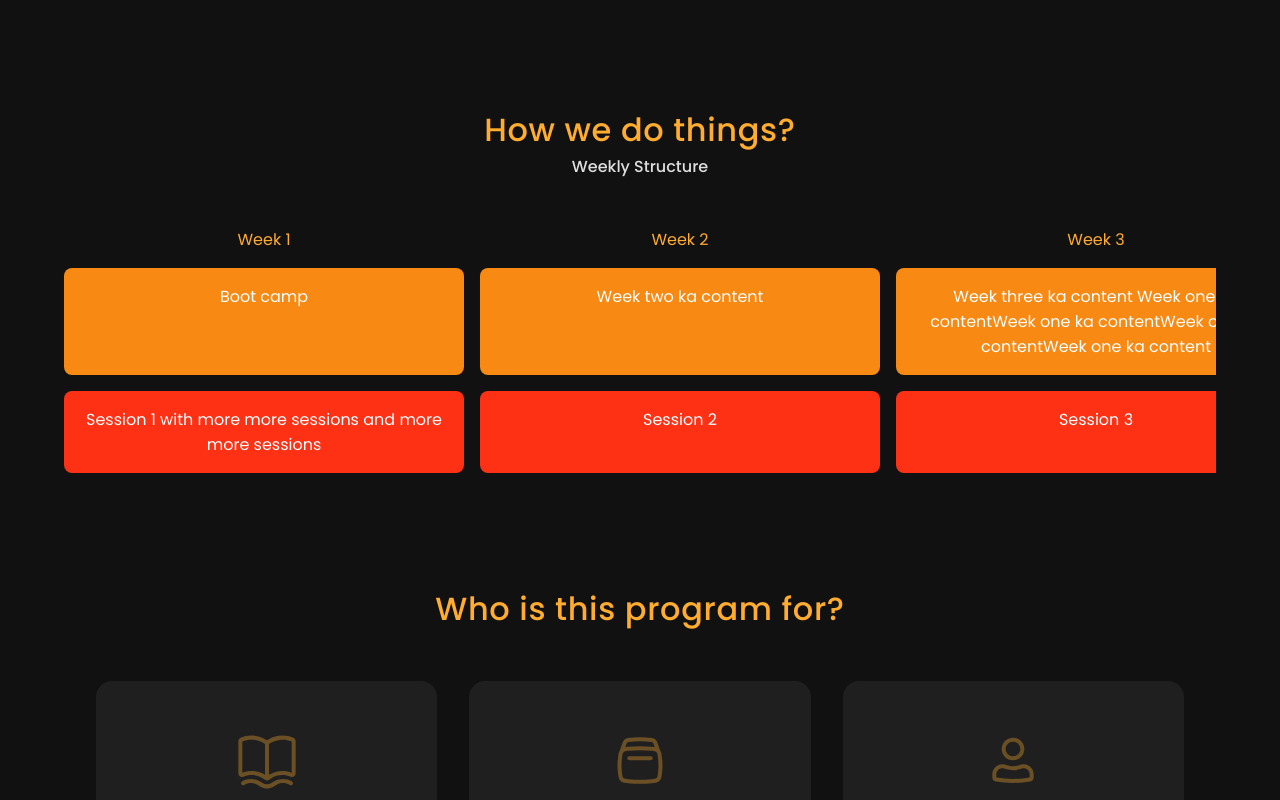
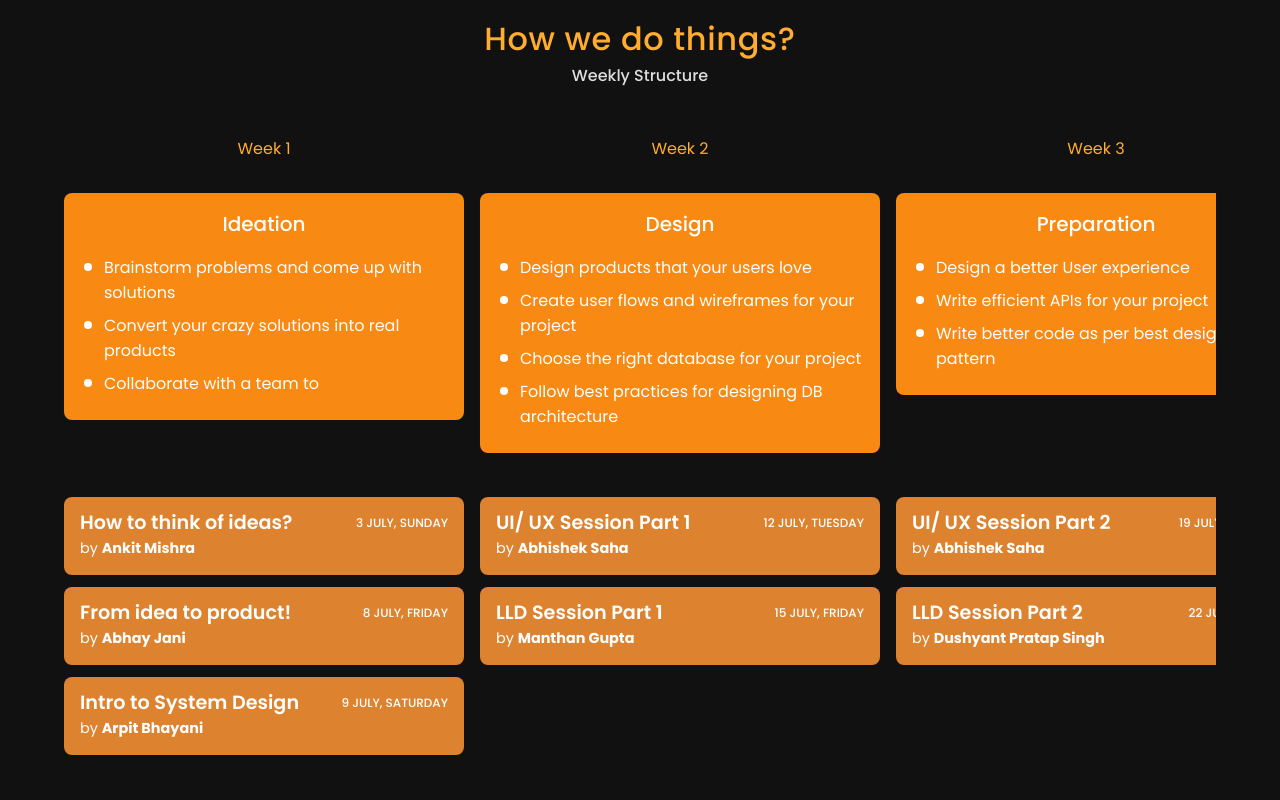
Before and after one commit to sahilsharma1901/landing-page-crework, a React (Create React App) app: page / in a window 1280 px wide. Shown: the part 1580-2380 px from the top of the page. Built offline with nearby package versions, Linux system fonts and the light colour scheme.

Commit message:
Adds schedule data

```diff
--- /dev/null
+++ b/src/data/scheduleData.js
@@ -0,0 +1,176 @@
+export const headingData = [
+    {
+        head: "Week 1"
+    },
+    {
+        head: "Week 2"
+    },
+    {
+        head: "Week 3"
+    },
+    {
+        head: "Week 4"
+    },
+    {
+        head: "Week 5"
+    },
+    {
+        head: "Week 6"
+    },
+    {
+        head: "Week 7"
+    },
+    {
+        head: "Week 8"
+    },
+    {
+        head: "27 August 2022"
+    }
+]
+
+export const contentData = [
+    {
+        heading: "Ideation",
+        preContent: "Learn how to",
+        content: [
+            "Brainstorm problems and come up with solutions",
+            "Convert your crazy solutions into real products",
+            "Collaborate with a team to "
+        ]
+    },
+    {
+        heading: "Design",
+        preContent: "Learn how to",
+        content: [
+            "Design products that your users love",
+            "Create user flows and wireframes for your project",
+            "Choose the right database for your project",
+            "Follow best practices for designing DB architecture"
+        ]
+    },
+    {
+        heading: "Preparation",
+        preContent: "Learn how to",
+        content: [
+            "Design a better User experience",
+            "Write efficient APIs for your project",
+            "Write better code as per best design pattern"
+        ]
+    },
+    {
+        heading: "Build",
+        preContent: "In these 4 weeks, you will",
+        content: [
+            "Just build the project with your team and keep making it better with the help of your mentors"
+        ]
+    },
+    {
+        heading: "Presentation",
+        preContent: "Learn how to",
+        content: [
+            "Share your work with everyone to get noticed",
+            "Build a personal brand through your work",
+            "Build the best resume to land your next internship or job"
+        ]
+    },
+    {
+        heading: "Demo Day!",
+        preContent: "",
+        content: [
+            "Showcase your project to the community and to the industry experts, recruiters and founders who would be part of the demo day."
+        ]
+    },
+]
+
+export const sessionData = [
+    {
+        content: [
+            {
+                title: "How to think of ideas?",
+                day: "Sunday",
+                date: "3 July",
+                by: "Ankit Mishra"
+            },
+            {
+                title: "From idea to product!",
+                day: "Friday",
+                date: "8 July",
+                by: "Abhay Jani"
+            },
+            {
+                title: "Intro to System Design",
+                day: "Saturday",
+                date: "9 July",
+                by: "Arpit Bhayani"
+            },
+        ]
+    },
+    {
+        content: [
+            {
+                title: "UI/ UX Session Part 1",
+                day: "Tuesday",
+                date: "12 July",
+                by: "Abhishek Saha"
+            },
+            {
+                title: "LLD Session Part 1",
+                day: "Friday",
+                date: "15 July",
+                by: "Manthan Gupta"
+            },
+        ]
+    },
+    {
+        content: [
+            {
+                title: "UI/ UX Session Part 2",
+                day: "Tuesday",
+                date: "19 July",
+                by: "Abhishek Saha"
+            },
+            {
+                title: "LLD Session Part 2",
+                day: "Friday",
+                date: "22 July",
+                by: "Dushyant Pratap Singh"
+            },
+        ]
+    },
+    {
+        content: [
+        ]
+    },
+    {
+        content: [
+        ]
+    },
+    {
+        content: [
+        ]
+    },
+    {
+        content: [
+        ]
+    },
+    {
+        content: [
+            {
+                title: "Why you should post online?",
+                day: "Tuesday",
+                date: "23 August",
+                by: "Ishant Juyal"
+            },
+            {
+                title: "Resume Review Session",
+                day: "Thursday",
+                date: "25 August",
+                by: "All mentors"
+            },
+        ]
+    },
+    {
+        content: [
+        ]
+    },
+]
--- a/src/index.css
+++ b/src/index.css
@@ -9,6 +9,8 @@
   --white: #ffffff;
   --primary: #ffac2f;
   --secondary: #f88912;
+  --tertiary: #DD8330;
+  --tertiary-2: #B77718;
   --fire-gradient-start: #FF3115;
   --fire-gradient-end: #FFD339;
   --image-bg: #5151513d;
--- a/src/sections/FAQ/FAQ.module.css
+++ b/src/sections/FAQ/FAQ.module.css
@@ -75,12 +75,14 @@
     max-height: 0;
     opacity: 0;
     transition: all 250ms;
+    pointer-events: none;
 }
 
 .FAQBody.opened {
     max-height: 500px;
     opacity: 1;
     padding-top: 1rem;
+    pointer-events: all;
 }
 
 .text {
--- a/src/sections/Hero/Hero.module.css
+++ b/src/sections/Hero/Hero.module.css
@@ -196,7 +196,7 @@
         -webkit-backdrop-filter: blur( 10px );
         padding: 2.5rem 1.5rem 3rem 2rem;
         border-radius: 12px;
-        margin-top: -100px;
+        margin-top: -340px;
     }
 
     .joinWaitlist, .knowMore {
--- a/src/sections/Mentors/Mentors.jsx
+++ b/src/sections/Mentors/Mentors.jsx
@@ -14,7 +14,7 @@ const Mentors = () => {
                 data.map((item, index) => {
                     return (
                         <div className={styles.mentorCard} key={index}>
-                            <img src={item.image} alt={item.name} className={styles.image}/>
+                            <img src={item.image} alt={item.name} className={`${styles.image} ${styles[item.name.split(" ")[0].toLowerCase()]}`}/>
                             <ul className={styles.socialsList}>
                                 <li className={styles.social}>
                                     <a href={item.socials[0]} target="_blank" rel='noreferrer'>
--- a/src/sections/Mentors/Mentors.module.css
+++ b/src/sections/Mentors/Mentors.module.css
@@ -32,7 +32,10 @@
     height: 10rem;
     border-radius: 1rem;
     object-fit: cover;
-    background-position: right 10% bottom 0%;
+}
+
+.rizwan{
+    object-position: top
 }
 
 .socialsList {
--- a/src/sections/Schedule/Schedule.jsx
+++ b/src/sections/Schedule/Schedule.jsx
@@ -1,5 +1,6 @@
 import React from 'react'
 import styles from './Schedule.module.css'
+import {headingData, contentData, sessionData} from "../../data/scheduleData"
 
 const Schedule = () => {
   return (
@@ -7,30 +8,48 @@ const Schedule = () => {
         <h2 className={styles.heading}>How we do things?</h2>
         <h4 className={styles.subHeading}>Weekly Structure</h4>
         <div className={styles.scheduleInnerContainer}>
-            <div className={styles.header}>Week 1</div>
-            <div className={styles.header}>Week 2</div>
-            <div className={styles.header}>Week 3</div>
-            <div className={styles.header}>Week 4</div>
-            <div className={styles.header}>Week 5</div>
-            <div className={styles.header}>Week 6</div>
-            <div className={styles.header}>Week 7</div>
-            <div className={styles.header}>Week 8</div>
-            <div className={styles.content}>Boot camp</div>
-            <div className={styles.content}>Week two ka content</div>
-            <div className={styles.content}>Week three ka content Week one ka contentWeek one ka contentWeek one ka contentWeek one ka content</div>
-            <div className={styles.content}>Week four ka content</div>
-            <div className={styles.content}>Week five ka content</div>
-            <div className={styles.content}>Week six ka content</div>
-            <div className={styles.content}>Week seven ka content</div>
-            <div className={styles.content}>Week eight ka content</div>
-            <div className={styles.session}>Session 1 with more more sessions and more more sessions</div>
-            <div className={styles.session}>Session 2</div>
-            <div className={styles.session}>Session 3</div>
-            <div className={styles.session}>Session 4</div>
-            <div className={styles.session}>Session 5</div>
-            <div className={styles.session}>Session 6</div>
-            <div className={styles.session}>Session 7</div>
-            <div className={styles.session}>Session 8</div>
+            <div className={styles.scheduleInnerSubContainer}>
+              {headingData.map((heading, index1) => {
+                return (
+                  <div className={styles.header} key={index1}>{heading.head}</div>
+                )
+              })}
+            </div>
+            <div className={styles.scheduleInnerSubContainer}>
+              {contentData.map((content, index2) => {
+                return (
+                  <div className={`${styles.content} ${index2 === 3 ? styles.build : ''}`} key={index2}>
+                    <p className={styles.contentHead}>{content.heading}</p>
+                    <ul className={styles.contentBody}>
+                      {content.content.map((text, index3) => {
+                        return (
+                          <li className={styles.contentBodyText} key={index3}>{text}</li>
+                        )
+                      })}
+                    </ul>
+                  </div>
+                )
+              })}
+            </div>
+            <div className={styles.scheduleInnerSubContainer}>
+              {sessionData.map((session, index4) => {
+                return (
+                  <div className={styles.session} key={index4}>
+                    {session.content.map((content, index5) => {
+                      return (
+                        <div className={styles.sessionInner}>
+                          <div className={styles.headWrapper} key={index5}>
+                            <p className={styles.s_head}>{content.title}</p>
+                            <p className={styles.s_side}><span>{content.date}</span>, <span>{content.day}</span></p>
+                          </div>
+                          <p className={styles.s_by}>by <strong>{content.by}</strong></p>
+                        </div>
+                      )
+                    })}
+                  </div>
+                )
+              })}
+            </div>
         </div>
     </div>
   )
--- a/src/sections/Schedule/Schedule.module.css
+++ b/src/sections/Schedule/Schedule.module.css
@@ -22,16 +22,20 @@
 
 .scheduleInnerContainer {
     margin-top: 3rem;
-    display: grid;
     width: 100%;
     overflow: scroll;
-    grid-template-columns: repeat(8, 80%);
-    gap: 1rem;
+}
+
+.scheduleInnerSubContainer{
+    display: grid;
+    grid-template-columns: repeat(9, 80%);
+    column-gap: 1rem;
 }
 
 @media only screen and (min-width: 768px) {
-    .scheduleInnerContainer {
-        grid-template-columns: repeat(8, 400px);
+
+    .scheduleInnerSubContainer{
+        grid-template-columns: repeat(9, 400px);
         grid-template-rows: repeat(3, auto);
     }
 
@@ -46,6 +50,10 @@
     .scheduleContainer {
         margin: 6rem auto;
     }
+
+    .session {
+        margin-top: 0;
+    }
 }
 
 .header, .content, .session {
@@ -54,15 +62,82 @@
 
 .header {
     color: var(--primary);
+    margin-bottom: 2rem;
 }
 
-.content, .session {
+.content, .sessionInner {
     width: 100%;
     border-radius: 8px;
     padding: 1rem;
+    height: max-content;
     background-color: var(--secondary);
 }
 
 .session {
-    background-color: var(--fire-gradient-start)
+    background: none;
+    margin-top: 2rem;
 }
+
+.sessionInner {
+    background-color: var(--tertiary);
+    margin: .75rem 0;
+}
+
+.headWrapper {
+    width: 100%;
+    display: flex;
+    justify-content: space-between;
+    column-gap: 1.5rem
+}
+
+.s_head {
+    font-size: 1.2rem;
+    font-weight: 600;
+    text-align: left;
+    line-height: 1.3rem;
+}
+
+.s_side {
+    text-transform: uppercase;
+    font-size: .75rem;
+    font-weight: 500;
+    text-align: right;
+    line-height: 1.3rem;
+}
+
+.s_by {
+    margin-top: .25rem;
+    text-align: left;
+    font-size: .9rem;
+}
+
+.build {
+    grid-column: span 4;
+    height: 100%;
+}
+
+.contentHead {
+    text-align: center;
+    font-size: 1.25rem;
+    margin-bottom: 1rem;
+    font-weight: 500;
+}
+
+.contentBodyText {
+    display: block;
+    text-align: left;
+    margin: .5rem 0;
+    margin-left: 1.5rem;
+    position: relative;
+}
+
+.contentBodyText::before {
+    content: '';
+    width: .5rem;
+    height: .5rem;
+    border-radius: 50%;
+    background-color: var(--white);
+    position: absolute;
+    top: .5rem;
+    left: -1.25rem;
+}
```
Also changed, not shown: src/assets/icons/linkedin.png, src/assets/icons/twitter.png.
